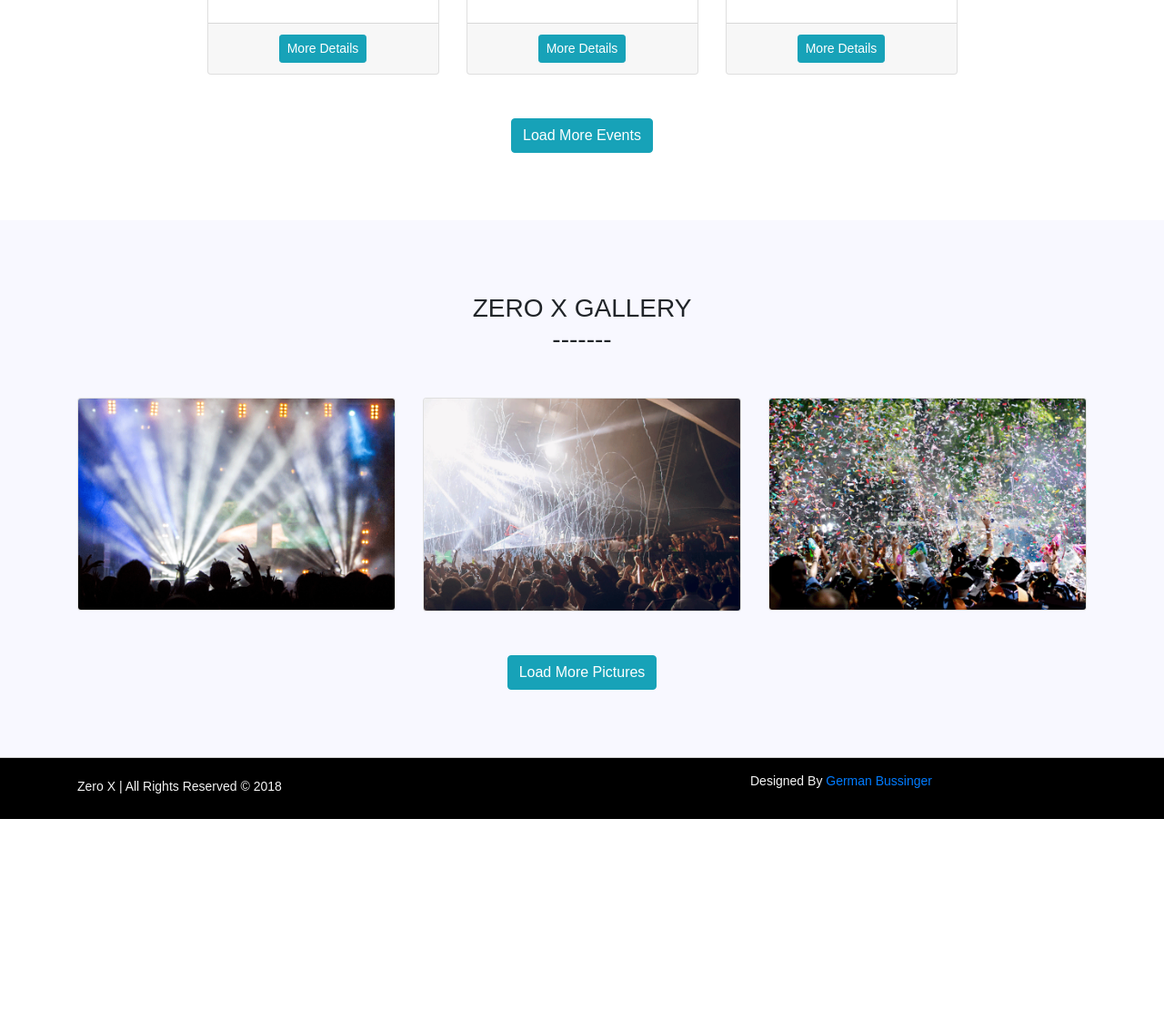
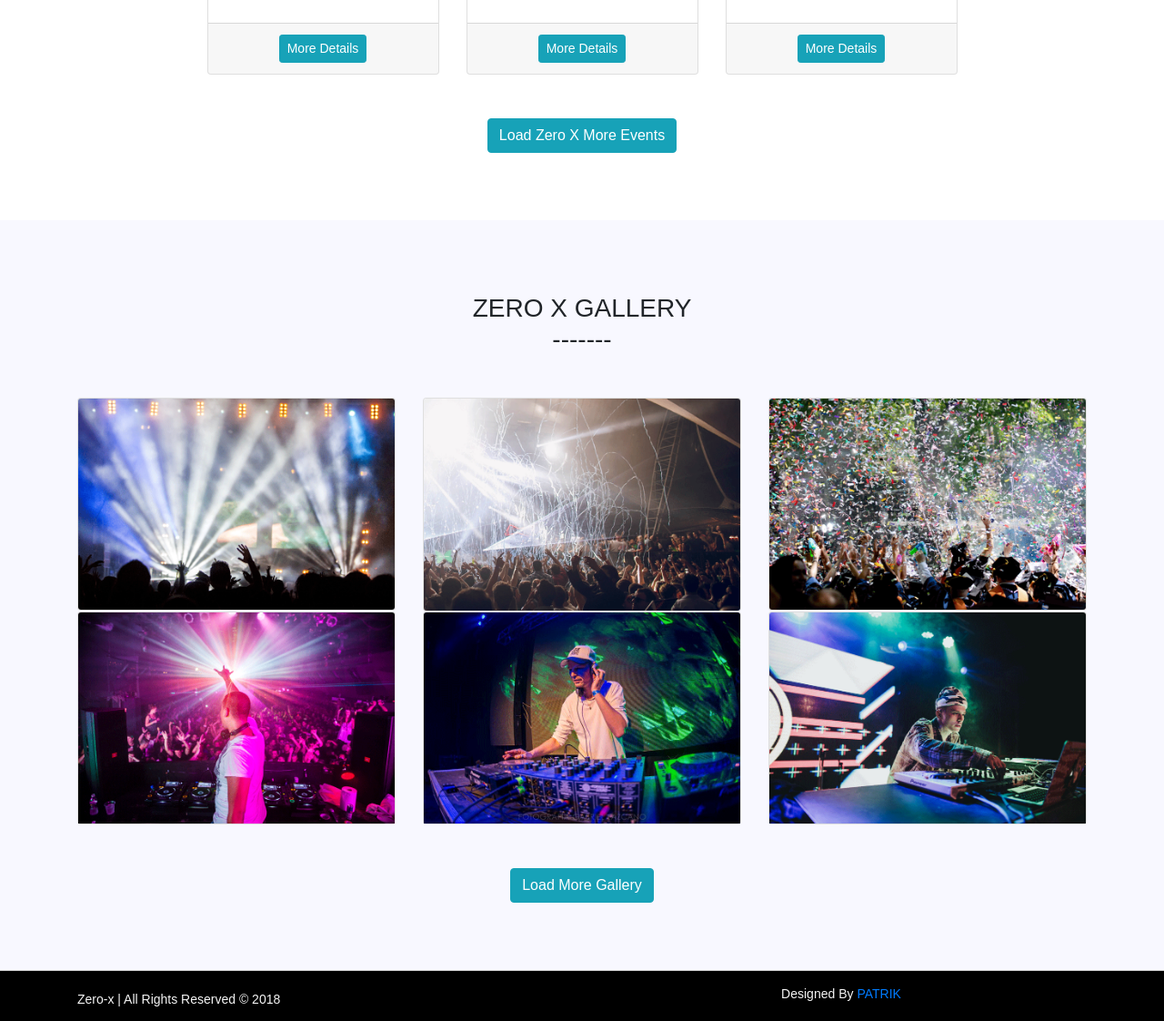
Before and after one commit to Gerbuss/zerox, a plain HTML site: page index.html in a window 1280 px wide. Shown: the part 1627-2749 px from the top of the page at 91% size. Before the commit the page ends 2527 px from the top, so only its background shows below. Drawn offline with Linux system fonts and the light colour scheme.

Commit message:
Audio and html changes

```diff
--- a/Stylesheets/index-design.css
+++ b/Stylesheets/index-design.css
@@ -54,7 +54,7 @@ body{
 /*Landing page image styling starts from here*/
 
 .landing-section{
-    background-image: url("../images/james-barbosa-553539-unsplash.png");
+    background-image: url("../images/a-l-135921-unsplash.jpg");
     background-size: cover;
     width: 100%;
     height: 600px;
--- a/index.html
+++ b/index.html
@@ -1,17 +1,16 @@
 <!DOCTYPE html>
 <html lang="en">
 <head>
-    <meta name="viewport" content="width=device-width, initial-scale=1">
     <meta charset="UTF-8">
     <title>Zero X</title>
 
     <!--Bootstrap 4.1, Animation and Stylesheet Libraries-->
 
 
-    <link rel="stylesheet" href="Bootstrap/css/bootstrap.min.css" type="text/css"> <!--Set Bootstrap in my website-->
-    <link rel="stylesheet" href="animation/animate.min.css"> <!--File used for animation-->
-    <link rel="stylesheet" href="Stylesheets/index-design.css"> <!--File used for own page design-->
-    <link rel="stylesheet" href="https://stackpath.bootstrapcdn.com/font-awesome/4.7.0/css/font-awesome.min.css"> <!--direct link for font-awesome-->
+    <link rel="stylesheet" href="Bootstrap/css/bootstrap.min.css" type="text/css">
+    <link rel="stylesheet" href="animation/animate.min.css">
+    <link rel="stylesheet" href="Stylesheets/index-design.css">
+    <link rel="stylesheet" href="https://stackpath.bootstrapcdn.com/font-awesome/4.7.0/css/font-awesome.min.css">
 
 
 </head>
@@ -72,7 +71,7 @@
 
             </div> <!--NavbarCollapseArea id close here -->
 
-        </div> <!--container closes here -->
+        </div> <!--container close here -->
     </nav> <!--narbar ends here -->
 
 
@@ -81,7 +80,7 @@
     <div class="landing-section">
 
         <h1 class="wow pulse">WELCOME TO ZERO X</h1>
-        <p class="wow fadeInUp"> The Best Night Club and Djs.</p>
+        <p class="wow fadeInUp"> THE BEST NIGHT CLUB IN THE WORLD</p>
         <div class="text-center">
             <a href="#" class="btn btn-success wow fadeInUp">Contact Us</a>
         </div>
@@ -162,7 +161,7 @@
         </div> <!--row close here-->
 
         <div class="text-center wow fadeInDown mt-5 mb-4">
-            <a href="events.html" class="btn btn-info">Load More Events</a>
+            <a href="events.html" class="btn btn-info">Load Zero X More Events</a>
         </div>
 
     </div> <!--Container close here-->
@@ -177,19 +176,19 @@
 
             <div class="card-group">
 
-                <div class="col-sm-12 col-md-4 col-xl-4 ">
+                <div class="col-md-4 col-xl-4 ">
                     <div class="card">
                         <img src="images/daniel-robert-159-unsplash-gallery.png" class="card-img">
                     </div>
                 </div> <!--first grid column close here-->
 
-                <div class="col-sm-12 col-md-4 col-xl-4">
+                <div class="col-md-4 col-xl-4">
                     <div class="card">
                         <img src="images/bann_10-gallery.png" class="card-img">
                     </div>
                 </div> <!--second grid column close here-->
 
-                <div class="col-sm-12 col-md-4 col-xl-4">
+                <div class="col-md-4 col-xl-4">
                     <div class="card">
                         <img src="images/keith-luke-679667-unsplash-gallery.png" class="card-img">
                     </div>
@@ -199,11 +198,40 @@
 
         </div> <!--row close here-->
 
+        <!--Second Row starts from here-->
 
+        <div class="row justify-content-center">
+
+            <div class="card-group">
+
+                <div class="col-md-4 col-xl-4">
+                    <div class="card">
+                        <img class="card-img-top" src="images/Afrojack-in-Guv-Labour-of-Love-2010-gallery.png"
+                             alt="Card image cap">
+                    </div>
+                </div>
+
+                <div class="col-md-4 col-xl-4">
+                    <div class="card">
+                        <img class="card-img-top" src="images/Dirk-gallery.png" alt="Card image cap">
+                    </div>
+                </div>
+
+
+                <div class="col-md-4 col-xl-4">
+                    <div class="card">
+                        <img class="card-img-top" src="images/thomas-habr-195107-unsplash.png" alt="Card image cap">
+                    </div>
+                </div>
+
+            </div>
+
+
+        </div> <!--row close here-->
 
 
         <div class="text-center mt-5 mb-4">
-            <a href="gallery.html" class="btn btn-info wow fadeInDown">Load More Pictures</a>
+            <a href="#" class="btn btn-info wow fadeInDown">Load More Gallery</a>
         </div>
 
     </div> <!--Container close here-->
@@ -315,6 +343,8 @@
                 <div class="modal-body">
                     <div class="container">
                         <form class="form-group">
+
+
                             <div class="input-group mt-4">
                                 <div class="input-group-append">
                                     <button type="button" class="btn btn-info">
@@ -366,11 +396,11 @@
     <div class="container">
         <div class="row">
             <div class="col-xl-6 pt-2">
-                <h6> Zero X | All Rights Reserved &copy; 2018</h6>
+                <h6> Zero-x | All Rights Reserved &copy; 2018</h6>
             </div>
 
             <div class="col-xl-6 text-center">
-               <p> Designed By <a href="#">German Bussinger</a> </p>
+               <p> Designed By <a href="#">PATRIK</a> </p>
             </div>
         </div>
     </div>
```
Also changed, not shown: about.html (+1 -1 lines), contact.html (+1 -1 lines), events.html (+1 -1 lines), top-6-hits.html (+1 -1 lines), images/xjames-barbosa-553539-unsplash.png (renamed from images/james-barbosa-553539-unsplash.png), 7 other files.
